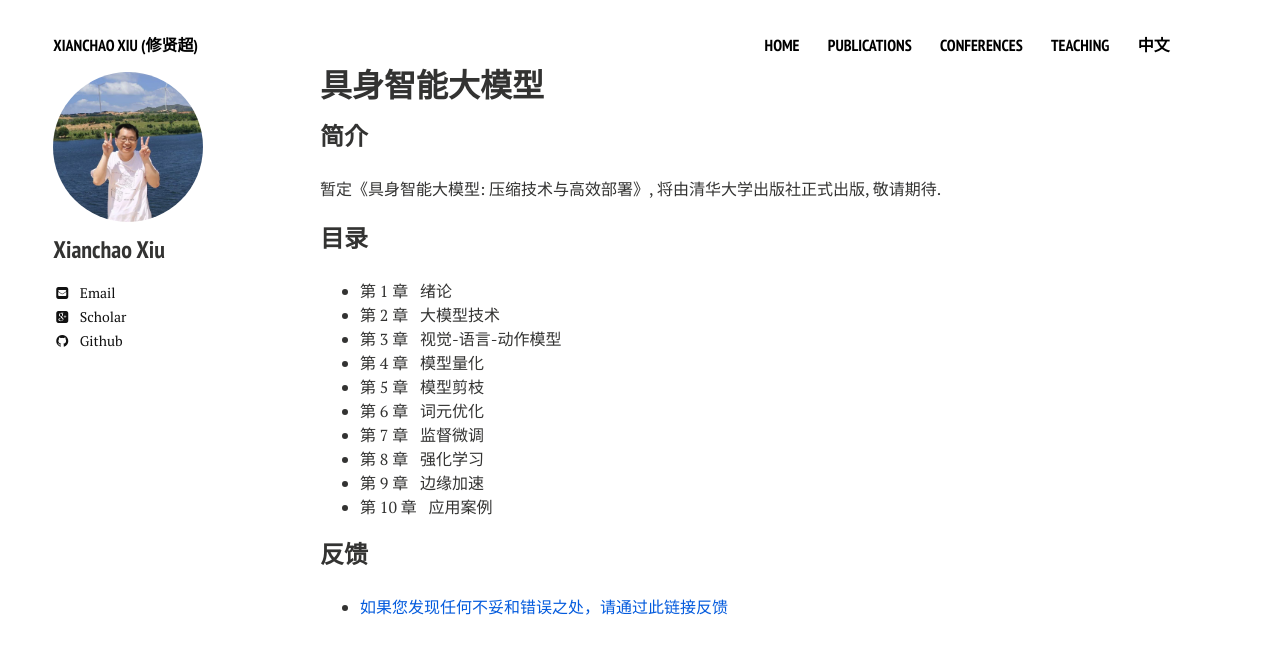
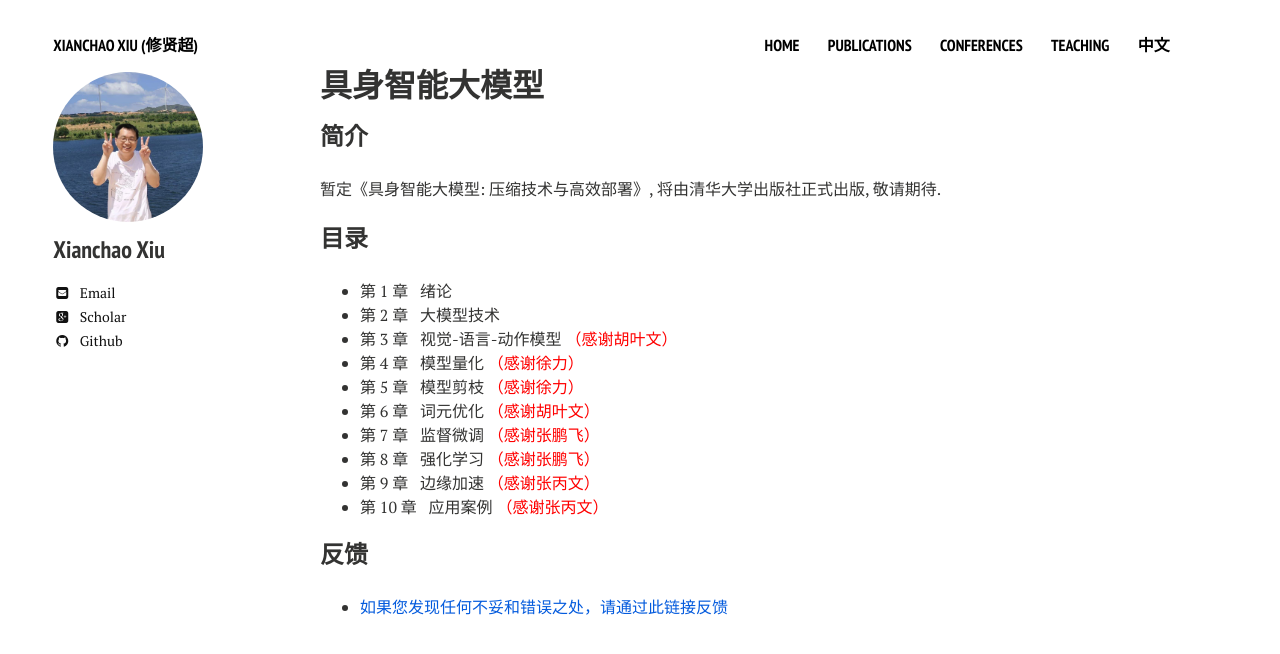
Before and after one commit to xianchaoxiu/xianchaoxiu.github.io, a Jekyll site: the page built from chinese/book/VLA/index.md, in a window 1280 px wide. Shown: the top 654 px of the page. Built offline with Jekyll 4.4.1, drawn with Linux system fonts in a browser that asks for light colours; nearby versions of some CDN libraries.

Commit message:
Update index.md

```diff
--- a/chinese/book/VLA/index.md
+++ b/chinese/book/VLA/index.md
@@ -13,14 +13,14 @@ share: false
 
 * 第 1 章 &nbsp;  绪论 <br>
 * 第 2 章 &nbsp;  大模型技术 <br>
-* 第 3 章 &nbsp;  视觉-语言-动作模型  <br>
-* 第 4 章 &nbsp;  模型量化 <br>
-* 第 5 章 &nbsp;  模型剪枝 <br>
-* 第 6 章 &nbsp;  词元优化 <br>
-* 第 7 章 &nbsp;  监督微调 <br>
-* 第 8 章 &nbsp;  强化学习 <br>
-* 第 9 章 &nbsp;  边缘加速  <br>
-* 第 10 章 &nbsp;  应用案例  <br>
+* 第 3 章 &nbsp;  视觉-语言-动作模型   <span style="color:#ff0000">（感谢胡叶文）</span>  <br>
+* 第 4 章 &nbsp;  模型量化  <span style="color:#ff0000">（感谢徐力）</span>  <br>
+* 第 5 章 &nbsp;  模型剪枝  <span style="color:#ff0000">（感谢徐力）</span>  <br>
+* 第 6 章 &nbsp;  词元优化  <span style="color:#ff0000">（感谢胡叶文）</span>  <br>
+* 第 7 章 &nbsp;  监督微调   <span style="color:#ff0000">（感谢张鹏飞）</span> <br>
+* 第 8 章 &nbsp;  强化学习   <span style="color:#ff0000">（感谢张鹏飞）</span> <br>
+* 第 9 章 &nbsp;  边缘加速    <span style="color:#ff0000">（感谢张丙文）</span> <br>
+* 第 10 章 &nbsp;  应用案例   <span style="color:#ff0000">（感谢张丙文）</span>  <br>
 
 
 ### 反馈
```
